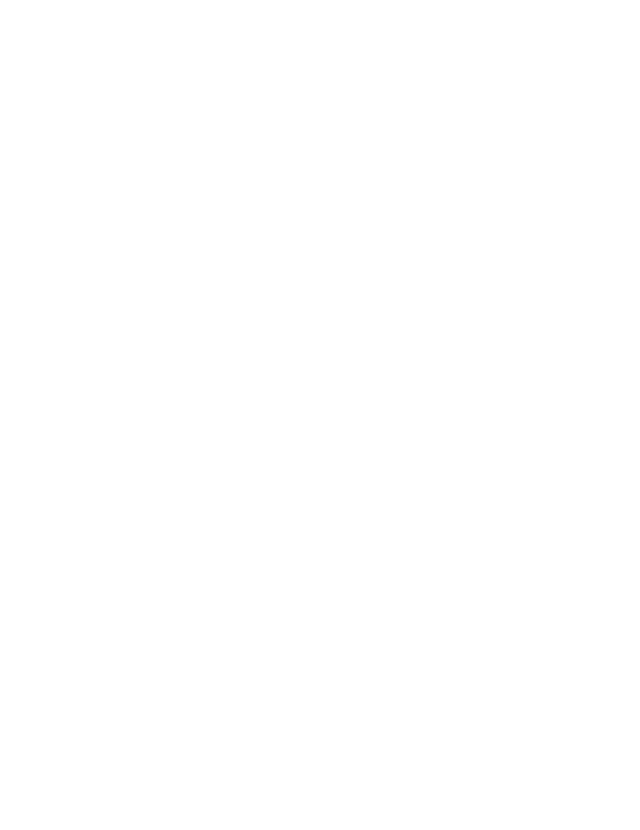
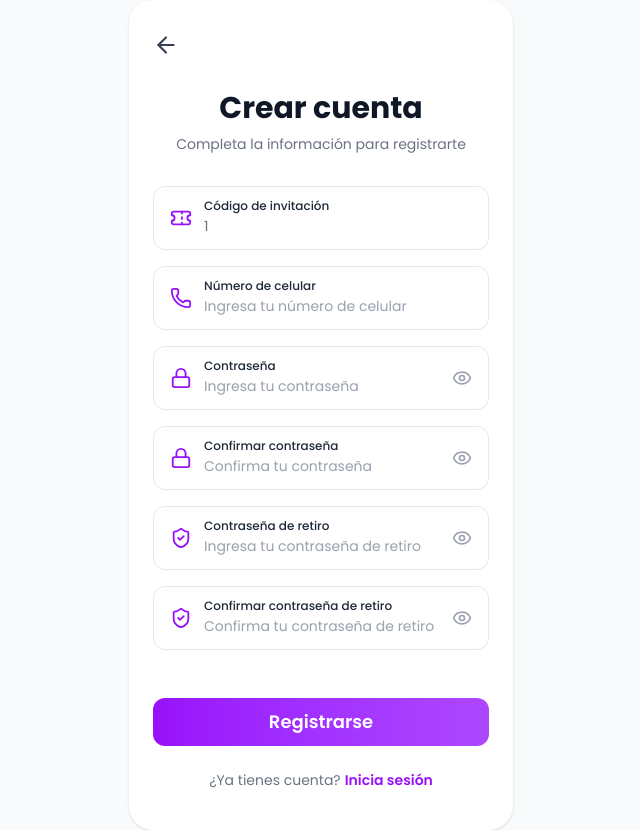
Before and after one commit to tutabyde/app123, a React (Vite) app: page /r/1 in a window 1280 px wide. Before the commit this address had no page. Shown: the whole page, without its empty margins (319-959 px from the left). Before the commit the page ends 800 px from the top, so only its background shows below. Built offline with nearby package versions, Linux system fonts and the light colour scheme.

Commit message:
cod ref: r/123212

```diff
--- a/src/pages/Register/Register.jsx
+++ b/src/pages/Register/Register.jsx
@@ -1,4 +1,5 @@
 import { useNavigate, useSearchParams } from "react-router-dom";
+import { useParams } from "react-router-dom";
 import { useState } from "react";
 import {
   ArrowLeft,
@@ -14,12 +15,13 @@ import {
 export default function Register() {
 
   const navigate = useNavigate();
+  const { codigo } = useParams();
 
   const [searchParams] = useSearchParams();
 
   const urlInvitation = searchParams.get("ref");
 
-  const [invitationCode, setInvitationCode] = useState(urlInvitation || "");
+  const [invitationCode, setInvitationCode] = useState(codigo || "");
 
   const [phone, setPhone] = useState("");
   const [password, setPassword] = useState("");
@@ -156,7 +158,19 @@ export default function Register() {
             title="Número de celular"
             placeholder="Ingresa tu número de celular"
             value={phone}
-            onChange={(e) => setPhone(e.target.value)}
+            onChange={(e) => {
+
+              const value = e.target.value;
+
+              setPhone(value);
+
+              if (value !== "" && !/^\d*$/.test(value)) {
+                setError("Solo se permiten números");
+              } else {
+                setError("");
+              }
+
+            }}
             disabled={loading || success}
           />
 
--- a/src/routes/AppRoutes.jsx
+++ b/src/routes/AppRoutes.jsx
@@ -19,6 +19,8 @@ export default function AppRoutes() {
 
         <Route path="/register" element={<Register />} />
 
+        <Route path="/r/:codigo" element={<Register />} />
+
         <Route path="/home" element={<Home />} />
 
       </Routes>
```
